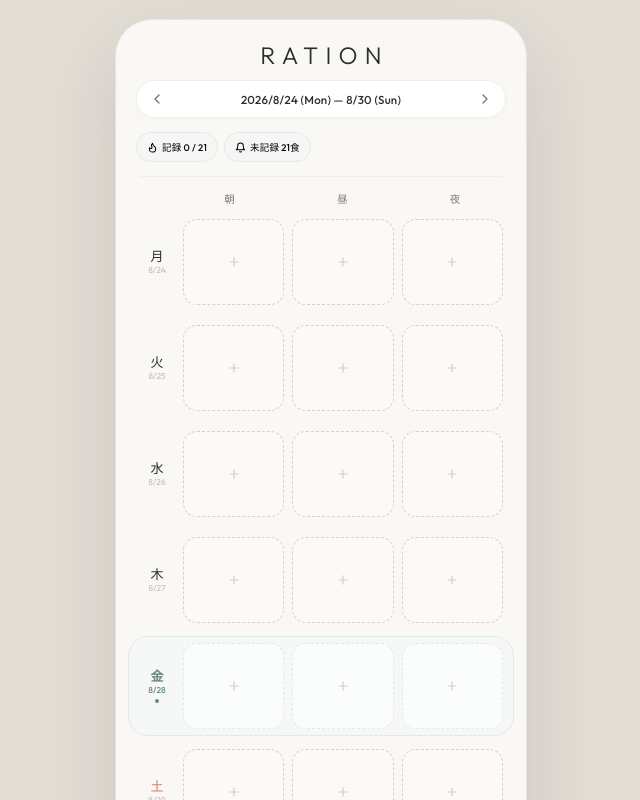
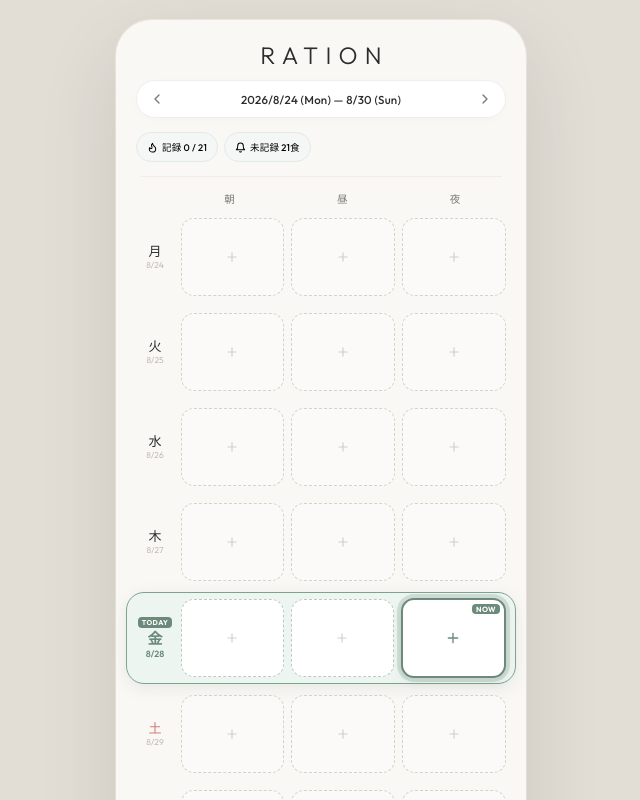
Before and after one commit to srtxx/baenai, a React (Vite) app: page / in a window 1280 px wide. Shown: the top 800 px of the page, without its empty margins (319-959 px from the left). Built offline with nearby package versions, Linux system fonts and the light colour scheme.

Commit message:
feat: 今日の日付と現在時間帯スロットのフォーカスUIを強化

```diff
--- a/src/App.css
+++ b/src/App.css
@@ -219,23 +219,25 @@
 
 /* Grid & Rows */
 .meal-grid {
-  padding: 0 12px 16px;
+  padding: 0 10px 16px;
 }
 
 .day-row {
   display: flex;
   align-items: center;
-  margin-bottom: 6px;
-  border-radius: 20px;
-  padding: 6px;
-  border: 1px solid transparent;
+  margin-bottom: 5px;
+  border-radius: 18px;
+  padding: 5px 6px;
+  border: 1.5px solid transparent;
   transition: all 0.25s cubic-bezier(0.16, 1, 0.3, 1);
   position: relative;
 }
 
+/* 今日の行のハイライト（明確に浮き立たせる） */
 .day-row.today {
-  background-color: var(--today-bg);
-  border-color: var(--accent-border);
+  background: #EDF5F1;
+  border-color: #7DA390;
+  box-shadow: 0 4px 16px rgba(107, 138, 122, 0.14);
 }
 
 .day-info {
@@ -248,6 +250,19 @@
   justify-content: center;
 }
 
+.today-badge {
+  display: inline-block;
+  background-color: var(--accent);
+  color: var(--white);
+  font-size: 7px;
+  font-weight: 700;
+  border-radius: 4px;
+  padding: 1px 4px;
+  margin-bottom: 2px;
+  letter-spacing: 0.06em;
+  font-family: 'Outfit', sans-serif;
+}
+
 .day-name {
   font-size: 13px;
   font-weight: 500;
@@ -256,12 +271,17 @@
 }
 
 .day-name.today {
+  font-size: 15px;
   font-weight: 700;
   color: var(--accent);
 }
 
 .day-name.saturday {
   color: #CC7A72;
+}
+
+.day-name.sunday {
+  color: #D9534F;
 }
 
 .day-date {
@@ -273,35 +293,67 @@
 
 .day-date.today {
   color: var(--accent);
-  font-weight: 500;
-}
-
-.today-dot {
-  width: 4px;
-  height: 4px;
-  border-radius: 50%;
-  background-color: var(--accent);
-  margin-top: 4px;
+  font-weight: 600;
+  font-size: 9px;
 }
 
 /* Meal Cell Styling */
 .meal-cell-empty {
   flex: 1;
-  height: 84px;
-  margin: 0 4px;
-  border-radius: 14px;
+  height: clamp(66px, 9.5vh, 78px);
+  margin: 0 3.5px;
+  border-radius: 13px;
   border: 0.5px dashed #D6D1CA;
   background-color: rgba(255, 255, 255, 0.3);
   display: flex;
   align-items: center;
   justify-content: center;
   cursor: pointer;
+  position: relative;
   transition: all 0.25s cubic-bezier(0.16, 1, 0.3, 1);
 }
 
 .meal-cell-empty.today {
-  border-color: var(--accent-border);
-  background-color: rgba(255, 255, 255, 0.6);
+  border: 1px dashed rgba(107, 138, 122, 0.45);
+  background-color: #FFFFFF;
+}
+
+/* 今日の今の時間帯のスロット（超フォーカス） */
+.meal-cell-empty.current-slot {
+  border: 2px solid var(--accent);
+  background-color: #FFFFFF;
+  box-shadow: 0 0 0 3px rgba(107, 138, 122, 0.18), 0 2px 8px rgba(107, 138, 122, 0.15);
+  animation: pulseSlot 2.5s infinite ease-in-out;
+}
+
+.meal-cell-empty.current-slot .plus-icon {
+  color: var(--accent);
+  opacity: 1;
+  transform: scale(1.15);
+}
+
+@keyframes pulseSlot {
+  0%, 100% {
+    box-shadow: 0 0 0 3px rgba(107, 138, 122, 0.18), 0 2px 8px rgba(107, 138, 122, 0.15);
+  }
+  50% {
+    box-shadow: 0 0 0 5px rgba(107, 138, 122, 0.28), 0 4px 12px rgba(107, 138, 122, 0.2);
+  }
+}
+
+.now-badge {
+  position: absolute;
+  top: 4px;
+  right: 4px;
+  font-size: 7.5px;
+  font-weight: 700;
+  font-family: 'Outfit', sans-serif;
+  background-color: var(--accent);
+  color: var(--white);
+  border-radius: 4px;
+  padding: 1px 3.5px;
+  letter-spacing: 0.05em;
+  line-height: 1.1;
 }
 
 .meal-cell-empty:hover {
@@ -318,7 +370,7 @@
   color: var(--text-light);
   display: inline-flex;
   opacity: 0.7;
-  transition: color 0.2s ease;
+  transition: all 0.2s ease;
 }
 
 .meal-cell-empty:hover .plus-icon {
@@ -327,9 +379,9 @@
 
 .meal-cell-filled {
   flex: 1;
-  height: 84px;
-  margin: 0 4px;
-  border-radius: 14px;
+  height: clamp(66px, 9.5vh, 78px);
+  margin: 0 3.5px;
+  border-radius: 13px;
   overflow: hidden;
   position: relative;
   flex-shrink: 0;
@@ -358,9 +410,9 @@
 /* Meal Cell Skipped State */
 .meal-cell-skipped {
   flex: 1;
-  height: 84px;
-  margin: 0 4px;
-  border-radius: 14px;
+  height: clamp(66px, 9.5vh, 78px);
+  margin: 0 3.5px;
+  border-radius: 13px;
   background-color: #F0ECE6;
   background-image: repeating-linear-gradient(
     45deg,
--- a/src/App.tsx
+++ b/src/App.tsx
@@ -52,6 +52,22 @@
     }
     return -1;
   })();
+
+  const currentMealIndex = (() => {
+    const hours = new Date().getHours();
+    if (hours >= 4 && hours < 11) return 0; // 朝食
+    if (hours >= 11 && hours < 17) return 1; // 昼食
+    return 2; // 夕食
+  })();
+
+  const todayRowRef = React.useRef<HTMLDivElement>(null);
+
+  // 今週表示時、今日の行が見えるように自動スクロール
+  React.useEffect(() => {
+    if (isCurrentWeek && !isLoading && todayRowRef.current) {
+      todayRowRef.current.scrollIntoView({ behavior: "smooth", block: "nearest" });
+    }
+  }, [isCurrentWeek, isLoading]);
 
   const handlePrevWeek = () => {
     setCurrentWeekStart(prev => {
@@ -147,28 +163,29 @@
             return (
               <div
                 key={di}
+                ref={isToday ? todayRowRef : null}
                 className={`day-row ${isToday ? "today" : ""}`}
               >
                 {/* Day info column */}
-                <div className="day-info">
-                  <div className={`day-name ${isToday ? "today" : di === 5 ? "saturday" : ""}`}>
+                <div className={`day-info ${isToday ? "today" : ""}`}>
+                  {isToday && <span className="today-badge">TODAY</span>}
+                  <div className={`day-name ${isToday ? "today" : di === 5 ? "saturday" : di === 6 ? "sunday" : ""}`}>
                     {DAYS[dayIndex]}
                   </div>
                   <div className={`day-date ${isToday ? "today" : ""}`}>
                     {datesList[di]}
                   </div>
-                  {isToday && (
-                    <div className="today-dot" />
-                  )}
                 </div>
                 {/* Meal Cells */}
                 {dayMeals.map((meal, mi) => {
                   const mealIndex = mi as MealIndex;
+                  const isCurrentSlot = isToday && mealIndex === currentMealIndex;
                   return (
                     <MealCell
                       key={mi}
                       meal={meal}
                       isToday={isToday}
+                      isCurrentSlot={isCurrentSlot}
                       onClick={() => handleCellClick(dayIndex, mealIndex, meal)}
                     />
                   );
--- a/src/components/MealCell.tsx
+++ b/src/components/MealCell.tsx
@@ -6,17 +6,19 @@
 interface MealCellProps {
   meal: Meal;
   isToday: boolean;
+  isCurrentSlot?: boolean;
   onClick: () => void;
 }
 
-const MealCell = React.memo(function MealCell({ meal, isToday, onClick }: MealCellProps): React.JSX.Element {
+const MealCell = React.memo(function MealCell({ meal, isToday, isCurrentSlot, onClick }: MealCellProps): React.JSX.Element {
   if (!meal) {
     return (
       <div
         onClick={onClick}
-        className={`meal-cell-empty ${isToday ? "today" : ""}`}
+        className={`meal-cell-empty ${isToday ? "today" : ""} ${isCurrentSlot ? "current-slot" : ""}`}
       >
         <span className="plus-icon"><Icon.Plus /></span>
+        {isCurrentSlot && <span className="now-badge">NOW</span>}
       </div>
     );
   }
```
Also changed, not shown: 1 other file (tests, documents, lock files or other folders).
